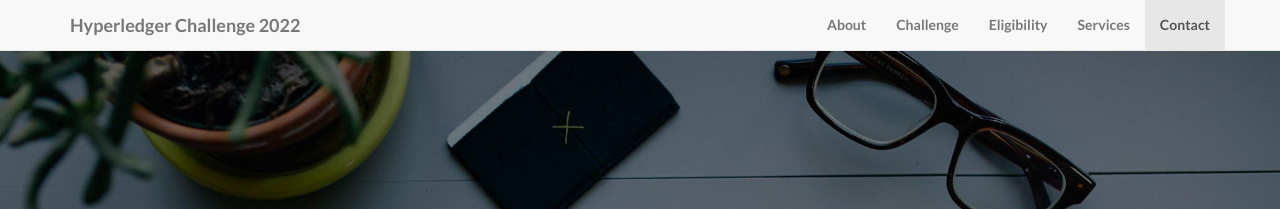
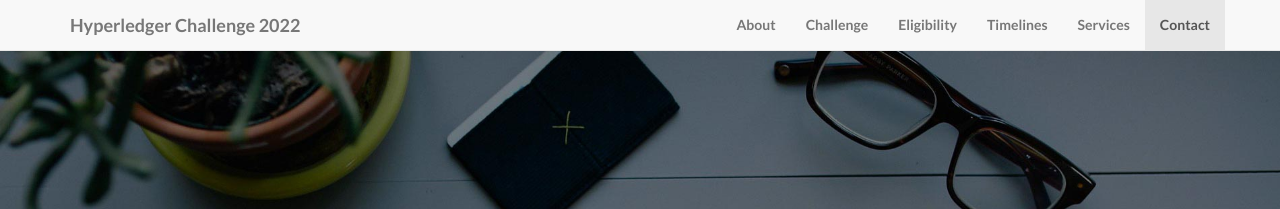
Before and after one commit to Hyperledger-India/hyperledger-challenge, a Jekyll site: the page built from index.md, in a window 1280 px wide. Shown: the top 209 px of the page. Built offline with Jekyll 4.4.1, drawn with Linux system fonts in a browser that asks for light colours; nearby versions of some CDN libraries; library files that are not in the unit come from our copies.

Commit message:
Update header.html

```diff
--- a/_includes/header.html
+++ b/_includes/header.html
@@ -22,6 +22,9 @@
                 </li>
                 <li>
                     <a class="page-scroll" href="#eligibility">Eligibility</a>
+                </li>
+                <li>
+                    <a class="page-scroll" href="#timelines">Timelines</a>
                 </li>
                 <li>
                     <a class="page-scroll" href="#services">Services</a>
```
